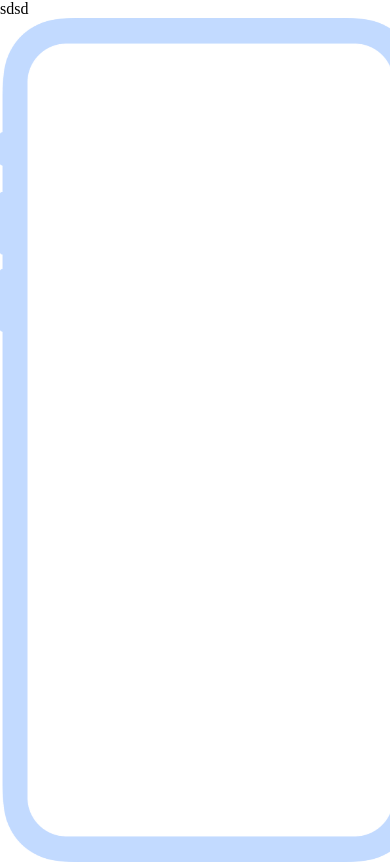
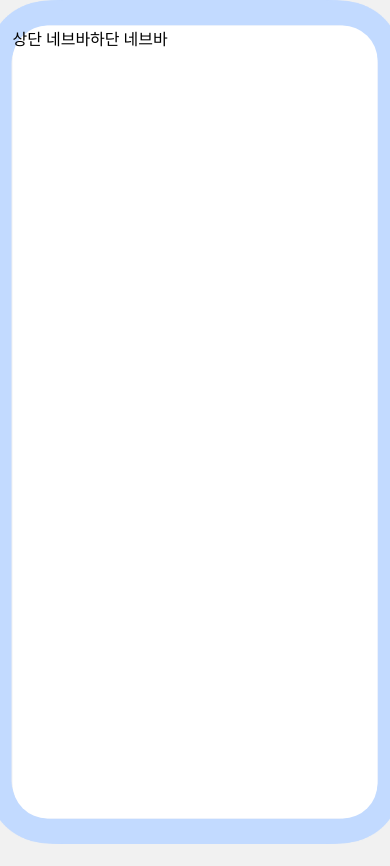
Before and after one commit to Project-Linkey/Linkey-FE, a React (Create React App) app: page / in a window 390 px wide. Shown: the top 866 px of the page. After the commit the page ends 844 px from the top, so only its background shows below. Built offline with nearby package versions, Linux system fonts and the light colour scheme; a web font is replaced by a local one.

Commit message:
Design : Content css
- PhoneLayout 세팅 및 children css 수정

```diff
--- a/src/components/common/Content.tsx
+++ b/src/components/common/Content.tsx
@@ -1,17 +1,39 @@
 import React, { ReactNode } from "react";
 
 import { ReactComponent as PhoneLayout } from "../../assets/layout/phoneLayout.svg";
+import styled from "@emotion/styled/macro";
 
 interface ContentType {
   children: ReactNode;
 }
 
-const Content: React.FC<ContentType> = () => {
+const Wrap = styled.div`
+  position: relative;
+  width: 100vw;
+  height: 100vh;
+
+  & svg,
+  .content {
+    position: absolute;
+    top: 50%;
+    left: 50%;
+    transform: translate(-50%, -50%);
+  }
+
+  .content {
+    background: white;
+    width: 365px;
+    height: 793px;
+    border-radius: 35px;
+  }
+`;
+
+const Content: React.FC<ContentType> = ({ children }) => {
   return (
-    <div className="phoneLayout">
-      sdsd
+    <Wrap>
       <PhoneLayout />
-    </div>
+      <div className="content">{children}</div>
+    </Wrap>
   );
 };
 
--- a/src/styles/index.css
+++ b/src/styles/index.css
@@ -4,14 +4,9 @@
   --main-color: #1e90ff;
 }
 
-.phoneLayout {
-  position: relative;
-  width: 100vw;
-  height: 100vh;
-}
-
 html,
 body {
   padding: 0;
   margin: 0;
+  background: #f1f1f1;
 }
```
